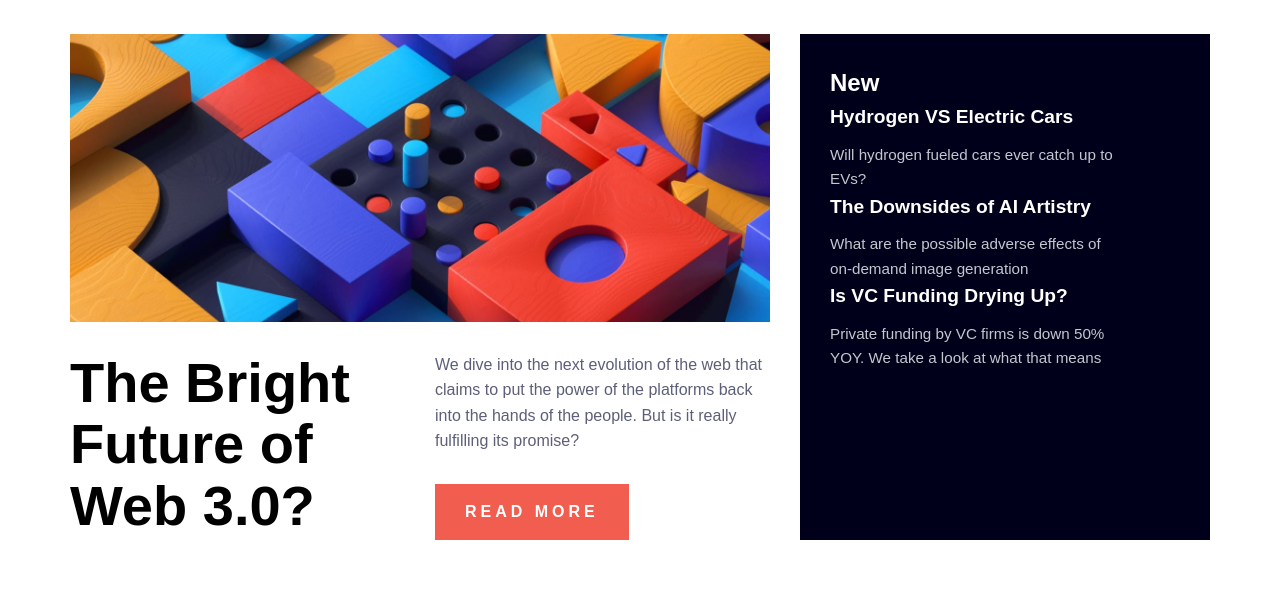
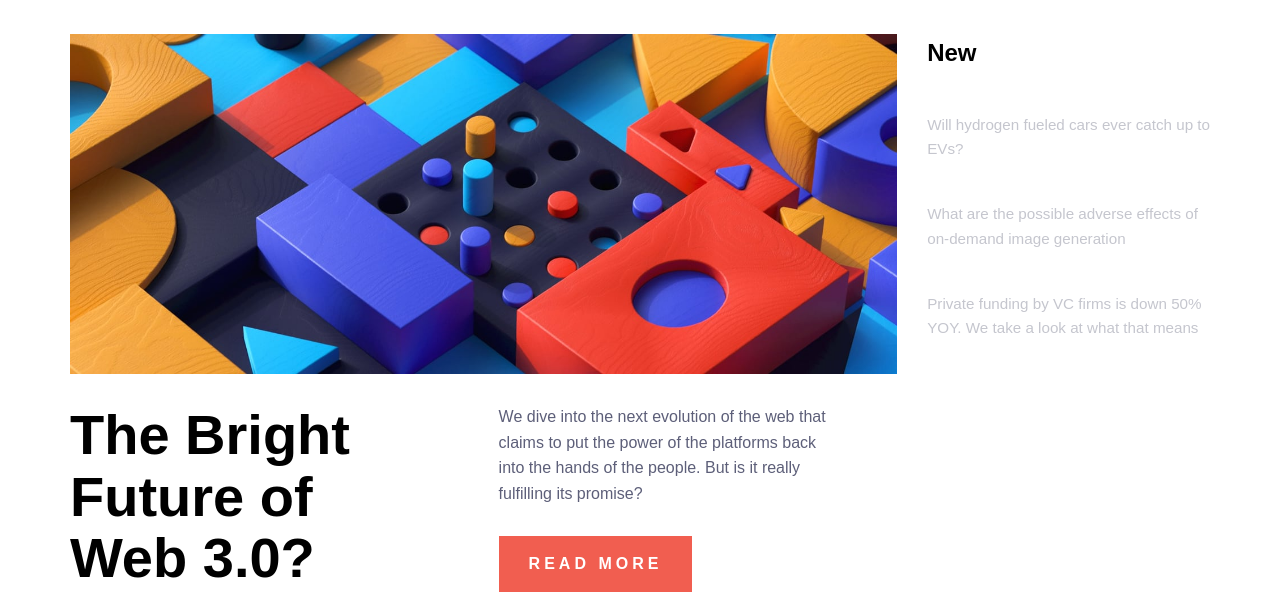
Before and after one commit to Kizito57/homepage, a plain HTML site: page index.html in a window 1280 px wide. Shown: the part 86-683 px from the top of the page. Drawn offline with Linux system fonts and the light colour scheme.

Commit message:
Update styles.css

```diff
--- a/styles.css
+++ b/styles.css
@@ -100,13 +100,6 @@ main {
 }
 
 
-.articles {
-    flex: 1;
-    min-width: 350px;
-    background-color: #00001a;
-    padding: 30px;
-    color: white;
-}
 
 
 
```
